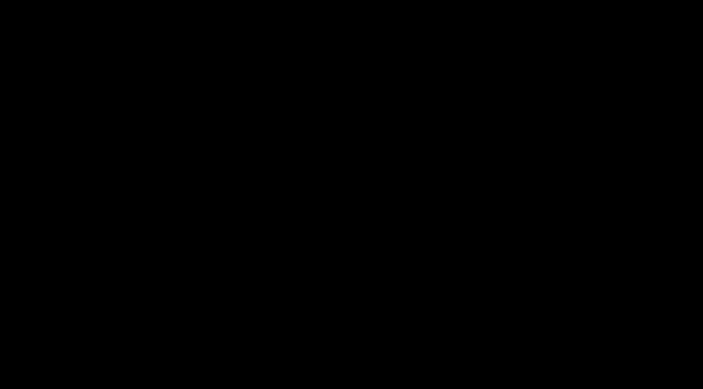
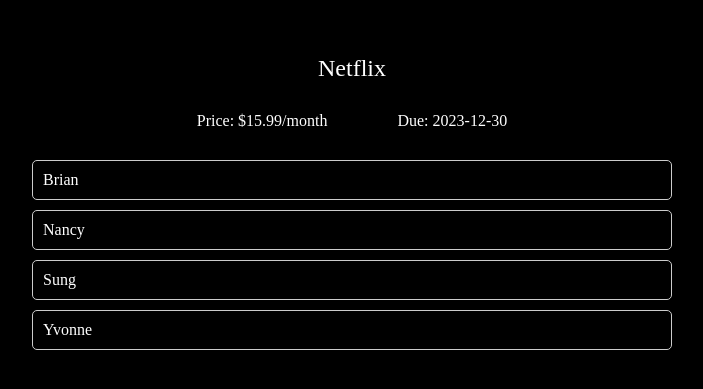
Before and after one commit to JaeBrian/divvy, a React app: page /subcardinfo in a window 1280 px wide. Shown: the part 193-582 px from the top of the page, without its empty margins (288-991 px from the left). Built offline with nearby package versions, Linux system fonts and the light colour scheme.

Commit message:
subcardinfo page

```diff
--- a/src/client/App.jsx
+++ b/src/client/App.jsx
@@ -6,6 +6,17 @@
 import AddSub from './components/AddSub';
 import SubCardInfo from './components/SubCardInfo';
 const App = () => {
+  const mockSubCardInfo = {
+    subscriptionName: 'Netflix',
+    planPrice: '$15.99/month',
+    dueDate: '2023-12-30',
+    members: [
+      { name: 'Brian' },
+      { name: 'Nancy' },
+      { name: 'Sung' },
+      { name: 'Yvonne' },
+    ],
+  };
   return (
     <Router>
       <Routes>
@@ -13,7 +24,10 @@
         <Route path="/subdash" element={<SubDash />} />
         <Route path="/customplan" element={<CustomPlan />} />
         <Route path="/addsub" element={<AddSub />} />
-        <Route path="/subcardinfo" element={<SubCardInfo />} />
+        <Route
+          path="/subcardinfo"
+          element={<SubCardInfo {...mockSubCardInfo} />}
+        />
       </Routes>
     </Router>
   );
--- a/src/client/components/SubCardInfo.jsx
+++ b/src/client/components/SubCardInfo.jsx
@@ -1,5 +1,25 @@
-const SubCardInfo = () => {
-  // "Modal" of one subscription. Displays plan cost, due date, and name of people involved.
+import React from 'react';
+import '../styles/SubCardInfo.scss';
+
+const SubCardInfo = ({ subscriptionName, planPrice, dueDate, members }) => {
+  return (
+    <div className="subcardinfo-container">
+      <div className="subscription-name">{subscriptionName}</div>
+
+      <div className="info-containers">
+        <div className="plan-price">Price: {planPrice}</div>
+        <div className="due-date">Due: {dueDate}</div>
+      </div>
+
+      <div className="members-list">
+        {members.map((member, index) => (
+          <div key={index} className="member-row">
+            {member.name}
+          </div>
+        ))}
+      </div>
+    </div>
+  );
 };
 
 export default SubCardInfo;
--- /dev/null
+++ b/src/client/styles/SubCardInfo.scss
@@ -0,0 +1,42 @@
+.subcardinfo-container {
+  display: flex;
+  flex-direction: column;
+  align-items: center;
+  justify-content: center;
+  padding: 20px;
+  height: 100vh;
+}
+
+.subscription-name {
+  font-size: 24px;
+  margin-bottom: 20px;
+}
+
+.info-containers {
+  display: flex;
+  justify-content: center;
+  width: 100%;
+  gap: 50px;
+  margin-bottom: 20px;
+
+  .plan-price,
+  .due-date {
+    padding: 10px;
+    border-radius: 5px;
+  }
+}
+
+.members-list {
+  display: flex;
+  flex-direction: column;
+  align-items: center;
+  width: 100vw;
+
+  .member-row {
+    padding: 10px;
+    border: 1px solid #ccc;
+    border-radius: 5px;
+    margin-bottom: 10px;
+    width: 50vw;
+  }
+}
```
